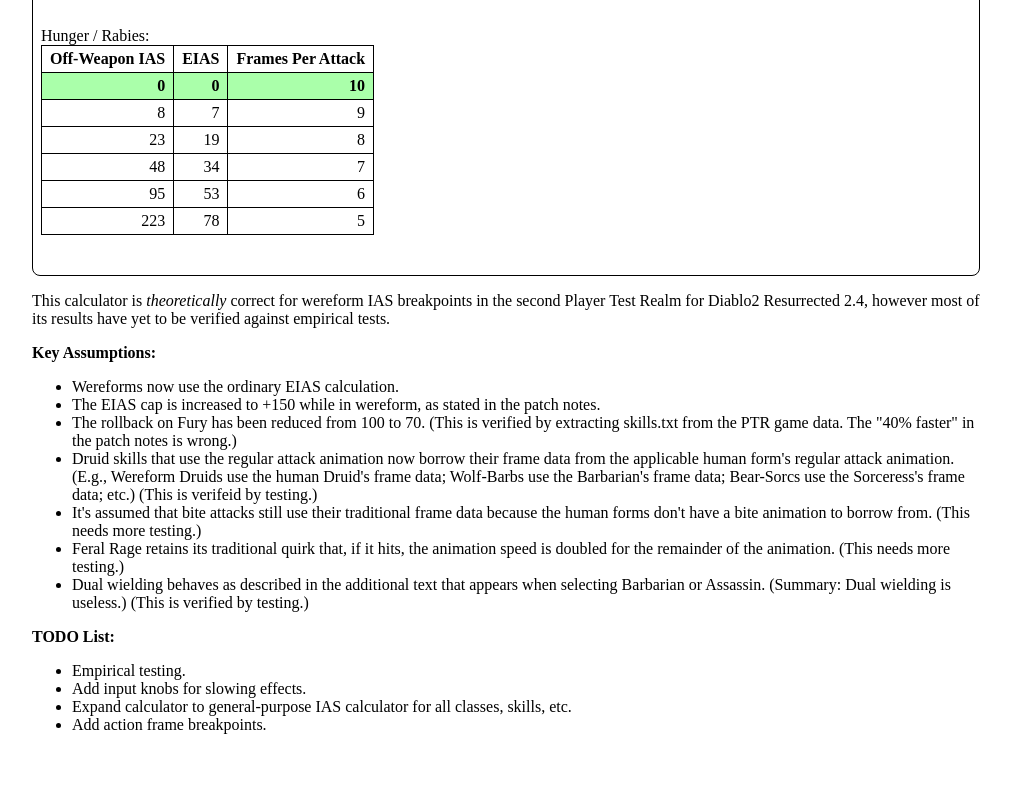
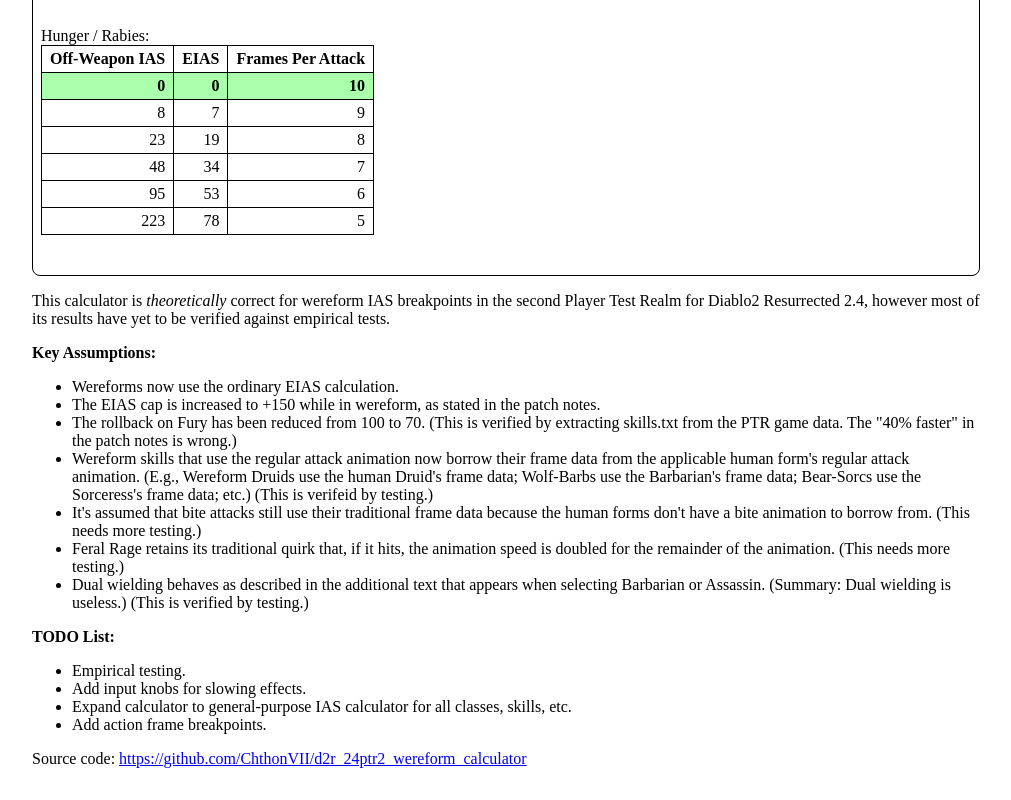
Before and after one commit to ChthonVII/d2r_24ptr2_wereform_calculator, a plain HTML site: page index.html in a window 1280 px wide. Shown: the part 1743-2543 px from the top of the page, without its empty margins (134-1145 px from the left). Before the commit the page ends 2509 px from the top, so only its background shows below. Drawn offline with Linux system fonts and the light colour scheme.

Commit message:
add link to source code repo, correct error in notes

```diff
--- a/index.html
+++ b/index.html
@@ -4036,7 +4036,7 @@
                             The rollback on Fury has been reduced from 100 to 70. (This is verified by extracting skills.txt from the PTR game data. The "40% faster" in the patch notes is wrong.)
                         </li>
                         <li>
-                            Druid skills that use the regular attack animation now borrow their frame data from the applicable human form's regular attack animation. (E.g., Wereform Druids use the human Druid's frame data; Wolf-Barbs use the Barbarian's frame data; Bear-Sorcs use the Sorceress's frame data; etc.) (This is verifeid by testing.)
+                            Wereform skills that use the regular attack animation now borrow their frame data from the applicable human form's regular attack animation. (E.g., Wereform Druids use the human Druid's frame data; Wolf-Barbs use the Barbarian's frame data; Bear-Sorcs use the Sorceress's frame data; etc.) (This is verifeid by testing.)
                         </li>
                         <li>
                             It's assumed that bite attacks still use their traditional frame data because the human forms don't have a bite animation to borrow from. (This needs more testing.)
@@ -4064,6 +4064,9 @@
                         </li>
                     </ul>
                 </p>
+                <p>
+                    Source code: <a href="https://github.com/ChthonVII/d2r_24ptr2_wereform_calculator" target="_blank">https://github.com/ChthonVII/d2r_24ptr2_wereform_calculator</a>
+                </p>
             </div>
 
 
```
